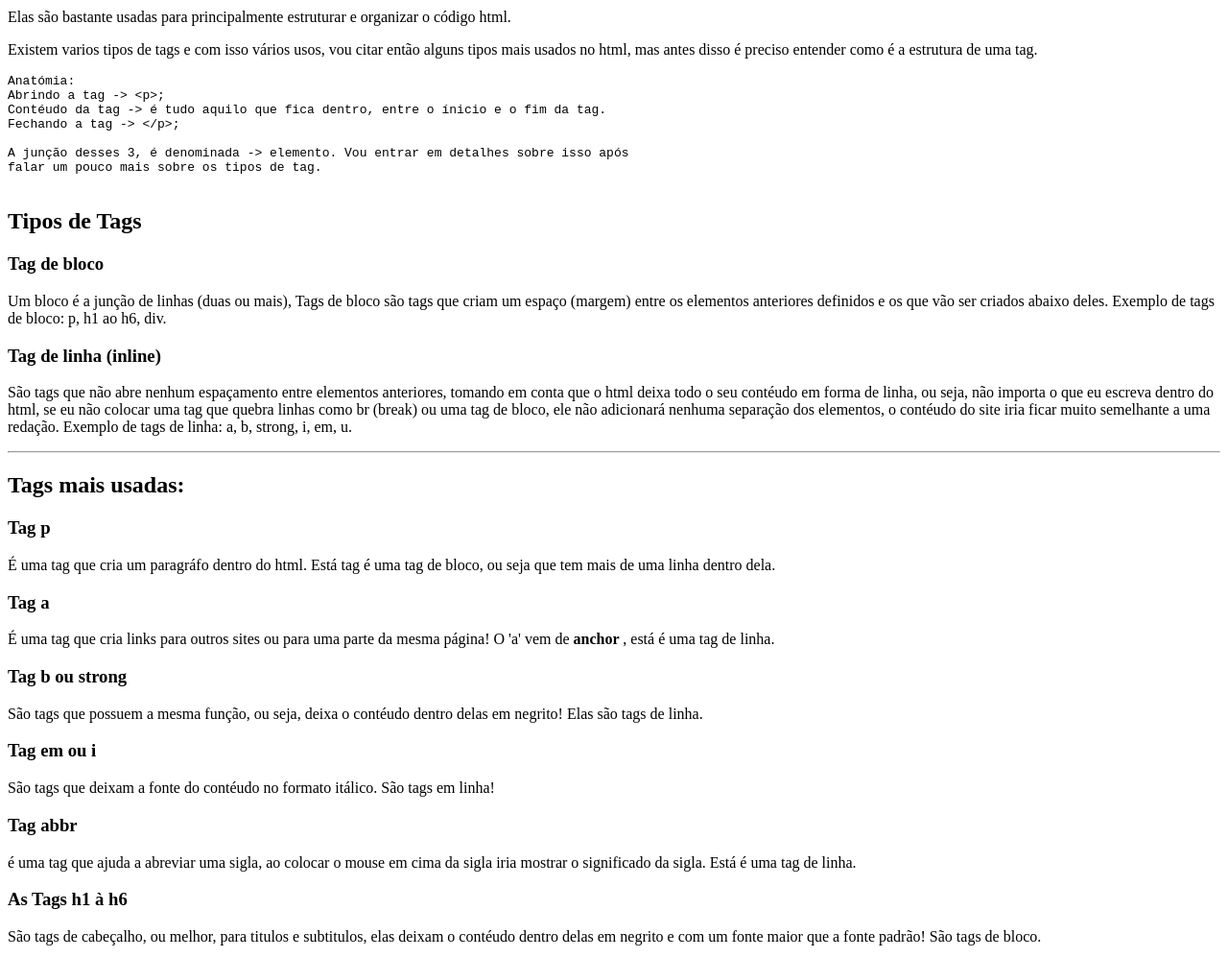
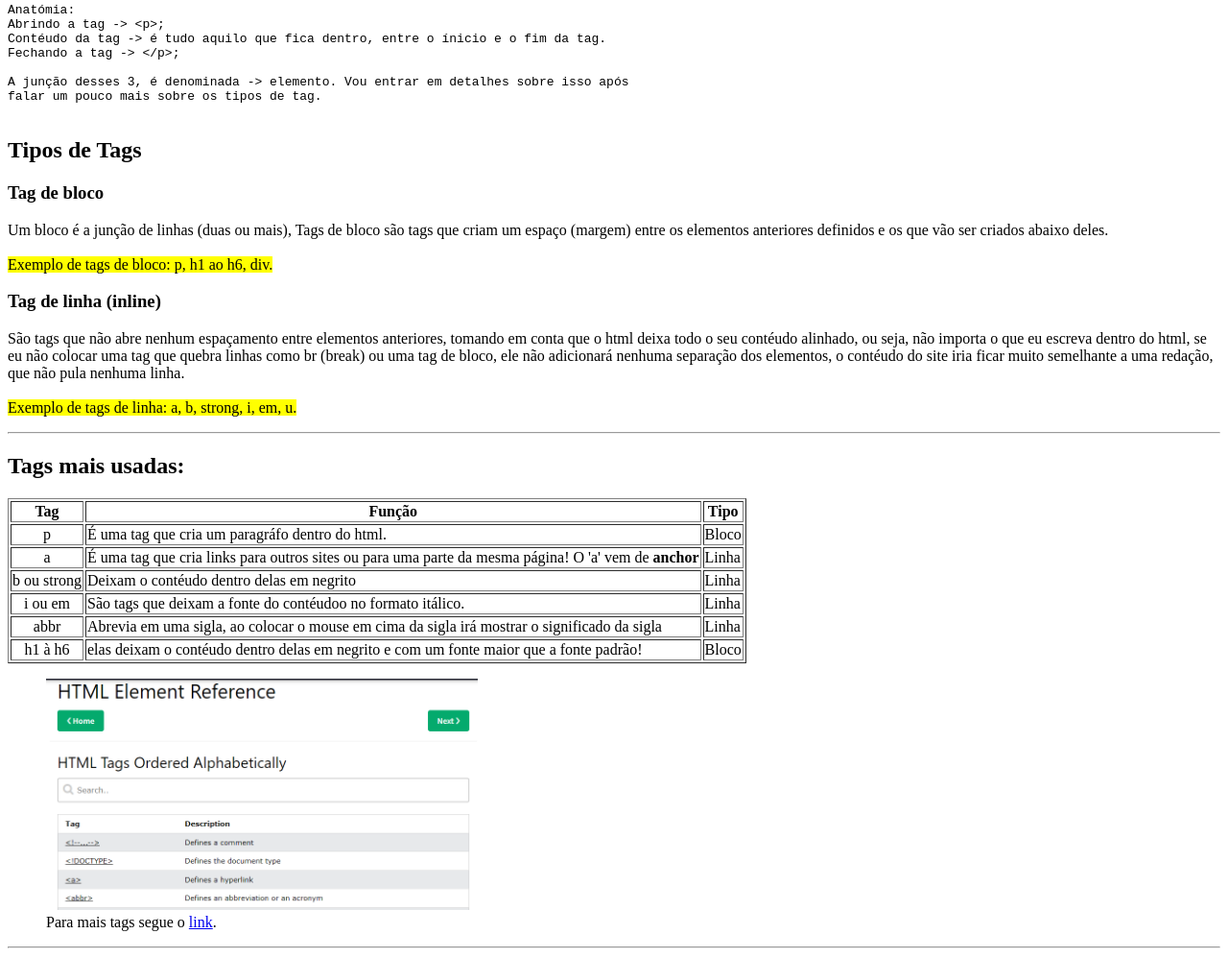
Before and after one commit to Reginaldo54/Estudando-HTML, a plain HTML site: page index.html in a window 1280 px wide. Shown: the part 769-1767 px from the top of the page at 96% size. Drawn offline with Linux system fonts and the light colour scheme.

Commit message:
Alteração final deste arquivo html

```diff
--- a/index.html
+++ b/index.html
@@ -9,8 +9,15 @@
 <body> <!--Corpo do html, oq será realmente será mostrado para o usuário-->
 
   <div id="start">
+
+
     <h1>Um pouco do que aprendi até o momento sobre HTML</h1>
      <hr>
+  </div>
+
+  <div>
+    <small> <a href="#reference">&lt;ir para o fim do site</a> <sub>down</sub></small>
+
   </div>
 
   <div id="menu do site:">
@@ -78,19 +85,10 @@
    <h2>Sobre mim</h2>
 
    <p>
-    Meu nome é Reginaldo, atualmente estou no segundo período na faculdade senac PE estudado o curso de <abbr title="Análise e Desenvolvimento de Sistemas"> ADS </abbr>, antes de entrar na faculdade, tudo o que eu fazia era apenas estudar programação de jogos, e ao entrar na faculdade senti um choque de realidade.
+    Meu nome é Reginaldo e estou nos meus 21 anos, atualmente estou no segundo período na faculdade Senac PE no curso de <abbr title="Análise e Desenvolvimento de Sistemas"> <strong>ADS</strong></abbr>, antes de entrar na faculdade, tudo o que eu fazia era apenas estudar desenvolvimento de jogos, e ao entrar na faculdade senti um choque de realidade.
    </p>
-
     <p>
-    Ao entrar na faculdade tudo era tão novo, e logo senti que está faculdade não era para mim, eu queria ser um desenvolvedor de games. Fiquei todo o primeiro periodo empurando com a barriga, seja nas materias da faculdade ou com a programação de jogos, praticamente fiquei confuso com meu caminho de vida.
-   </p>
-
-   <p>
-    Apesar desse momento patético, no segundo semestre finalmente me encontrei durante uma aula sobre as linguagens front-end (que me fez novamente a ver o que eu realmente estava fazendo, não existe nada pior do que não entender oq todo o esforço empregado está servindo de algo).
-   </p>
-
-    <p>
-      Resolvi deixar o desenvolvimento de jogos para após eu me formar, vou estar focando em programação web. (Uma vez que isso tudo me agregaria ao voltar a programar jogos no futuro).
+      Resolvi deixar o <del>programação</del>... desenvolvimento de jogos para após eu me formar, vou estar focando em programação web (Uma vez que isso tudo me agregaria conhecimento e me daria mais formas de entrar no mercado de trabalho).
     </p>
      <hr>
   </div>
@@ -107,9 +105,6 @@
 
       <p>
         Elas são bastante usadas para principalmente estruturar e organizar o código html.
-      </p>
-
-      <p>
         Existem varios tipos de tags e com isso vários usos, vou citar então alguns tipos mais usados no html, mas antes disso é preciso entender como é a estrutura de uma tag.
       </p>
 
@@ -131,52 +126,71 @@ falar um pouco mais sobre os tipos de tag.
         <h3>Tag de bloco</h3>
         <p>
           Um bloco é a junção de linhas (duas ou mais), Tags de bloco são tags que criam um espaço (margem) entre os elementos anteriores definidos e os que vão ser criados abaixo deles.
-          Exemplo de tags de bloco: p, h1 ao h6, div.
+          <br><br>
+         <mark> Exemplo de tags de bloco: p, h1 ao h6, div.</mark>
         </p>
       </div>
 
       <div id="line-tag">
         <h3>Tag de linha (inline)</h3>
         <p>
-          São tags que não abre nenhum espaçamento entre elementos anteriores, tomando em conta que o html deixa todo o seu contéudo em forma de linha, ou seja, não importa o que eu escreva dentro do html, se eu não colocar uma tag que quebra linhas como br (break) ou uma tag de bloco, ele não adicionará nenhuma separação dos elementos, o contéudo do site iria ficar muito semelhante a uma redação.
-
-          Exemplo de tags de linha: a, b, strong, i, em, u.
+          São tags que não abre nenhum espaçamento entre elementos anteriores, tomando em conta que o html deixa todo o seu contéudo alinhado, ou seja, não importa o que eu escreva dentro do html, se eu não colocar uma tag que quebra linhas como br (break) ou uma tag de bloco, ele não adicionará nenhuma separação dos elementos, o contéudo do site iria ficar muito semelhante a uma redação, que não pula nenhuma linha.
+          <br><br>
+         <mark>Exemplo de tags de linha: a, b, strong, i, em, u. </mark>
         </p>
       <hr>
       </div>
 
       <div id="used-tag">
-        <h2>Tags mais usadas:</h2>
+        <caption ><h2>Tags mais usadas:</h2></caption>
 
-          <h3>Tag p</h3>
-          <p>
-            É uma tag que cria um paragráfo dentro do html. Está tag é uma tag de bloco, ou seja que tem mais de uma linha dentro dela.
-          </p>
+        <table border="1px solid black">
+          <thead>
+            <tr>
+              <th colspan="1" scope="col">Tag</th>
+              <th colspan="1" scope="col">Função</th>
+              <th colspan="1" scope="col">Tipo</th>
+            </tr>
+          </thead>
 
-          <h3>Tag a</h3>
-          <p>
-            É uma tag que cria links para outros sites ou para uma parte da mesma página! O 'a' vem de <b title="Âncora"> anchor </b>, está é uma tag de linha.
-          </p>
+          <tbody>
+             <tr>
+            <td align="center">p</td>
+            <td>É uma tag que cria um paragráfo dentro do html.</td>
+            <td>Bloco</td>
+          </tr>
 
-          <h3>Tag b ou strong</h3>
-          <p>
-            São tags que possuem a mesma função, ou seja, deixa o contéudo dentro delas em negrito! Elas são tags de linha.
-          </p>
+          <tr>
+            <td align="center">a</td>
+            <td> É uma tag que cria links para outros sites ou para uma parte da mesma página! O 'a' vem de <b title="Âncora"> anchor </b></td>
+            <td>Linha</td>
+          </tr>
 
-          <h3>Tag em ou i</h3>
-          <p>
-            São tags que deixam a fonte do contéudo no formato itálico. São tags em linha!
-          </p>
+          <tr>
+            <td align="center"> b ou strong</td>
+            <td>Deixam o contéudo dentro delas em negrito</td>
+            <td>Linha</td>
+          </tr>
 
-          <h3> Tag abbr</h3>
-          <p>
-            é uma tag que ajuda a abreviar uma sigla, ao colocar o mouse em cima da sigla iria mostrar o significado da sigla. Está é uma tag de linha.
-          </p>
+          <tr>
+            <td align="center">i ou em</td>
+            <td>São tags que deixam a fonte do contéudoo no formato itálico.</td>
+            <td>Linha</td>
+          </tr>
 
-        <h3>As Tags h1 à h6</h3>
-        <p>
-          São tags de cabeçalho, ou melhor, para titulos e subtitulos, elas deixam o contéudo dentro delas em negrito e com um fonte maior que a fonte padrão! São tags de bloco.
-        </p>
+          <tr>
+            <td align="center">abbr</td>
+            <td>Abrevia em uma sigla, ao colocar o mouse em cima da sigla irá mostrar o significado da sigla</td>
+            <td>Linha</td>
+          </tr>
+
+          <tr>
+            <td align="center">h1 à h6</td>
+            <td>elas deixam o contéudo dentro delas em negrito e com um fonte maior que a fonte padrão!</td>
+            <td>Bloco</td>
+          </tr>
+          </tbody>
+        </table>
 
       </div>
     </div>
@@ -259,11 +273,17 @@ falar um pouco mais sobre os tipos de tag.
      <hr>
   </div>
 
+  <div>
+    <small> <a href="#start">&lt;Voltar ao nicio </a> <sup>up</sup></small>
+
+  </div>
+
   <div id="reference">
     <h2>Referências</h2>
-    <a href="https://www.w3schools.com/TAGS/default.asp">Local onde explica e dá exemplos práticos do uso das tags do html</a> <br>
-    <a href=""></a>
+    <a href="https://www.w3schools.com/TAGS/default.asp" target="_blank">Local onde explica e dá exemplos práticos do uso das tags do html</a> <br>
+
   </div>
+
 
 </body>
 </html>
```
